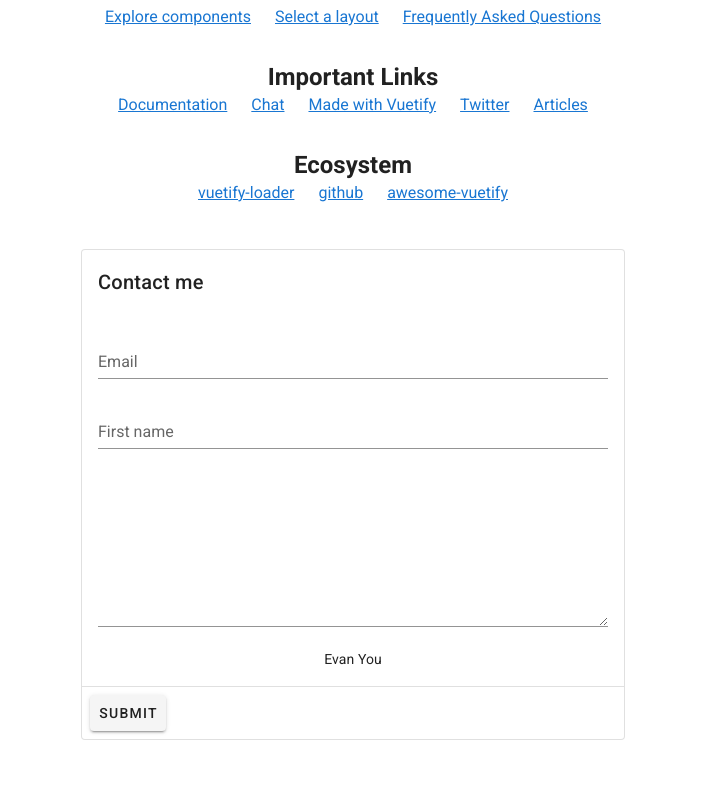
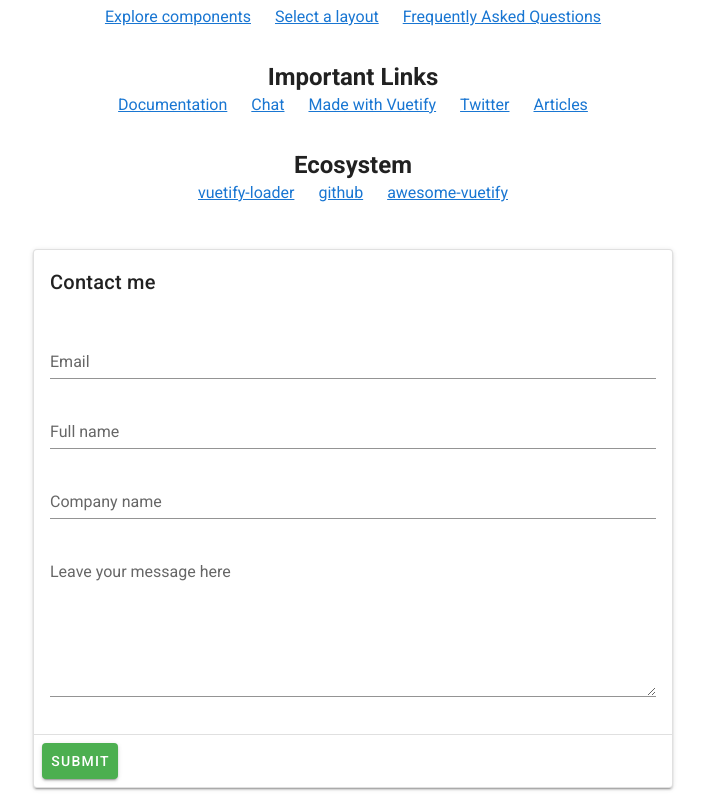
Before and after one commit to fpborges/fernando-webdev, a Vue app: page / in a window 1280 px wide. Shown: the part 517-1317 px from the top of the page, without its empty margins (287-992 px from the left). Before the commit the page ends 1269 px from the top, so only its background shows below. Built offline with nearby package versions, Linux system fonts and the light colour scheme.

Commit message:
form submit update

```diff
--- a/public/index.html
+++ b/public/index.html
@@ -17,10 +17,9 @@
     <!-- built files will be auto injected -->
     <form name="ask-question" netlify netlify-honeypot="bot-field" hidden>
       <input type="text" name="email" />
-      <input type="text" name="firstname" />
-      <textarea name="question"></textarea>
-
+      <input type="text" name="fullname" />
+      <input type="text" name="company" />
+      <textarea name="message"></textarea>
     </form>
-
   </body>
 </html>
--- a/src/components/netlifyComponents/NetlifyForm.vue
+++ b/src/components/netlifyComponents/NetlifyForm.vue
@@ -1,16 +1,38 @@
 <template>
 <v-card
     class="mx-auto"
-    max-width="544"
+    max-width="640"
+    elevation='2'
     outlined
   >
     <v-card-title>
       Contact me
     </v-card-title>
+       <v-alert
+       v-model='successAlert'
+       type="success"
+       dismissible
+       close-text="Close Alert"
+       elevation='5'
+
+       >
+      Message Submitted!
+    </v-alert>
+    <v-alert
+       v-model='errorAlert'
+       type="error"
+       dismissible
+       close-text="Close Alert"
+       elevation='5'
+
+       >
+      Message cannot be submitted. Please try again.
+    </v-alert>
+
 
     <form
     @submit.prevent="handleSubmit"
-    name="ask-question"
+    name="contact-me"
     method="post"
     data-netlify="true"
     data-netlify-honeypot="bot-field"
@@ -24,34 +46,33 @@
         </v-text-field>
 
         <v-text-field
-            v-model="form.firstname"
-            name="firstname"
-            label="First name"
+            v-model="form.fullname"
+            name="fullname"
+            label="Full name"
         >
         </v-text-field>
 
-        <!-- <v-radio-group
-            v-model="currentPanelist">
-            <v-radio
-            v-for="(panelist,index) in panelists" :key="index"
-            :label="`${panelist}`"
-            :value="panelist"
-            :checked="panelist === currentPanelist"
-            />
+        <v-text-field
+            v-model="form.company"
+            name="company"
+            label="Company name"
+        >
+        </v-text-field>
 
-        </v-radio-group> -->
         <v-textarea
-        name="question"
-        v-model="form.question"
+          v-model="form.message"
+          name="message"
+          label="Leave your message here"
         >
         </v-textarea>
-    <span>{{ currentPanelist }}</span>
     </v-card-text>
+
     <v-divider/>
     <v-card-actions>
 
         <v-btn
         type="submit"
+        color="success"
         >Submit</v-btn>
     </v-card-actions>
 
@@ -68,12 +89,12 @@ name: 'NetlifyForm',
 data: () => ({
     form: {
         email:'',
-        firstname:'',
-        question:''
+        fullname:'',
+        company:'',
+        message:''
     },
-    panelists: ['Evan You', 'Chris Fritz'],
-    currentPanelist: 'Evan You',
-
+    successAlert: false,
+    errorAlert: false
 }),
 
 methods:{
@@ -91,14 +112,16 @@ methods:{
       axios.post(
         "/",
         this.encode({
-          "form-name": "ask-question",
+          "form-name": "contact-me",
           ...this.form
         }),
         axiosConfig
       ).then(() =>{
-          alert('Form Submitted!');
+          this.successAlert = true;
+          this.errorAlert = false;
       }).catch(()=>{
-          alert('Error!');
+          this.errorAlert = true;
+          this.successAlert = false;
       });
     }
 }
```
